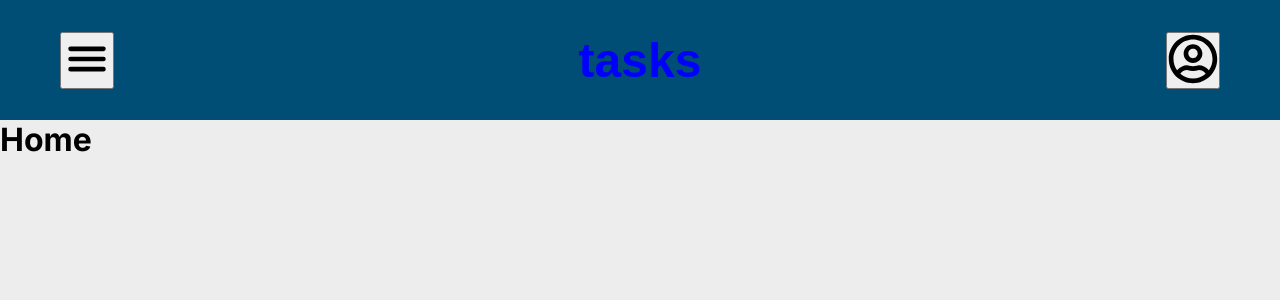
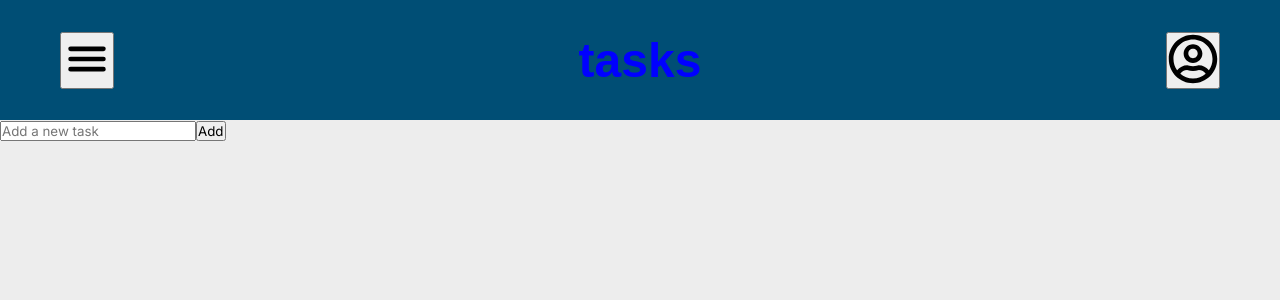
Before and after one commit to lz-junior/tasks, a React (Vite) app: page / in a window 1280 px wide. Shown: the top 300 px of the page. Built offline with nearby package versions, Linux system fonts and the light colour scheme; a web font is replaced by a local one.

Commit message:
teste de código em Home page

```diff
--- a/src/pages/Home/index.tsx
+++ b/src/pages/Home/index.tsx
@@ -1,12 +1,37 @@
+import React from 'react';
 import Header from '../../components/Header';
+import { useState } from 'react';
 import './home.css';
 
 
-const Home = ()=> {
+interface AddTaskFormProps {
+  onAddTask: (task: string)=> void;
+}
+
+
+
+const Home: React.FC<AddTaskFormProps> = ({ onAddTask })=> {
+  const [task, setTask] = useState('');
+
+
+  const handleAddTask = ()=> {
+    if(task.trim() !== '') {
+      onAddTask(task);
+      setTask('');
+    }
+  }
+
+
   return (
     <div>
       <Header/>
-      <h1>Home</h1>
+      <input
+        type="text"
+        value={task}
+        onChange={(e)=> setTask(e.target.value)}
+        placeholder="Add a new task"
+      />
+      <button onClick={handleAddTask} >Add</button>
     </div>
   )
 };
```
